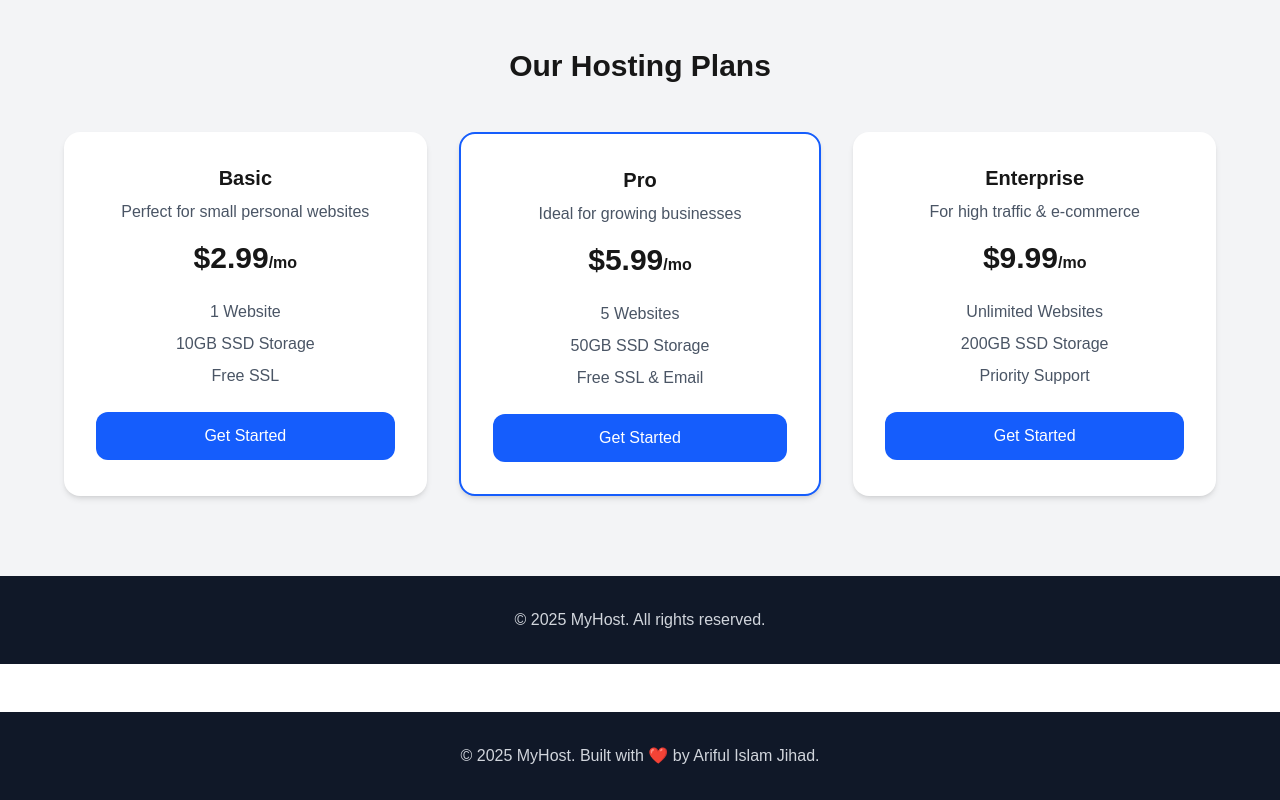
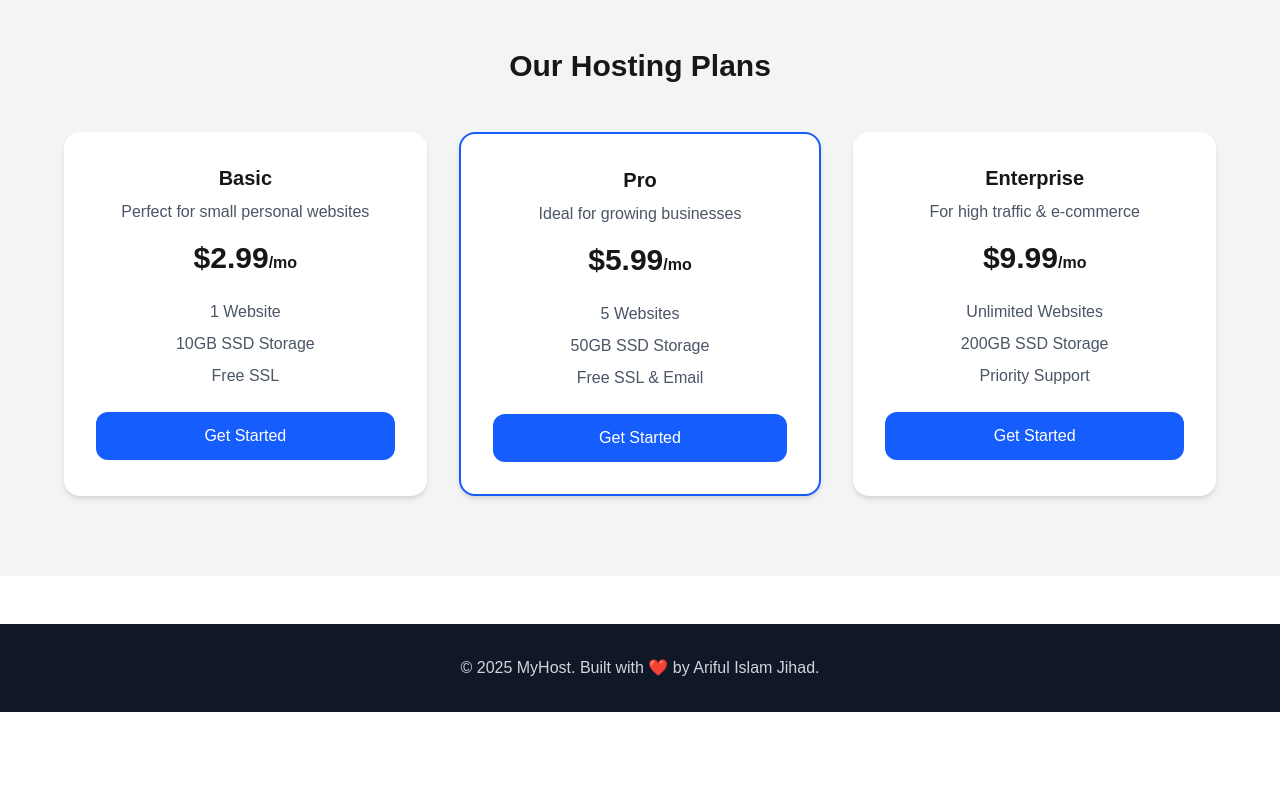
Before and after one commit to arifulislamjihad/my-host-website, a Next.js app: page / in a window 1280 px wide. Shown: the part 682-1482 px from the top of the page. After the commit the page ends 1394 px from the top, so only its background shows below. Built offline with nearby package versions, Linux system fonts and the light colour scheme.

Commit message:
Updated homepage and layout

```diff
--- a/app/page.js
+++ b/app/page.js
@@ -126,10 +126,7 @@ export default function Home() {
         </div>
       </section>
 
-      {/* 💬 Footer */}
-      <footer className="py-8 text-center bg-gray-900 text-gray-300">
-        <p>© {new Date().getFullYear()} MyHost. All rights reserved.</p>
-      </footer>
+
     </div>
   );
 }
```
